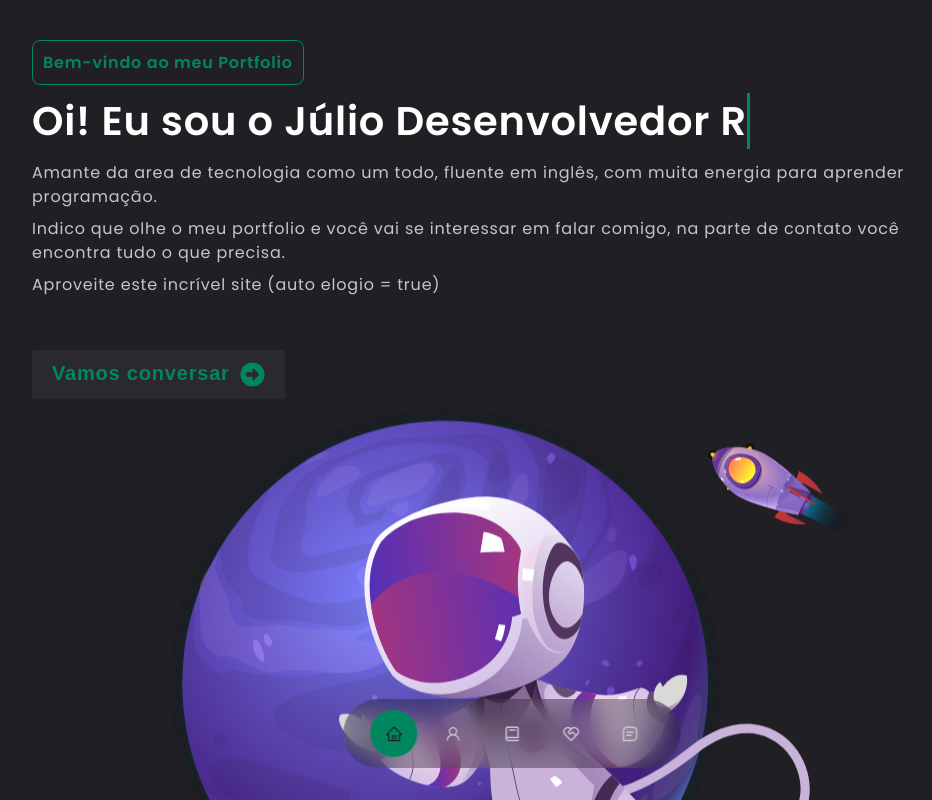
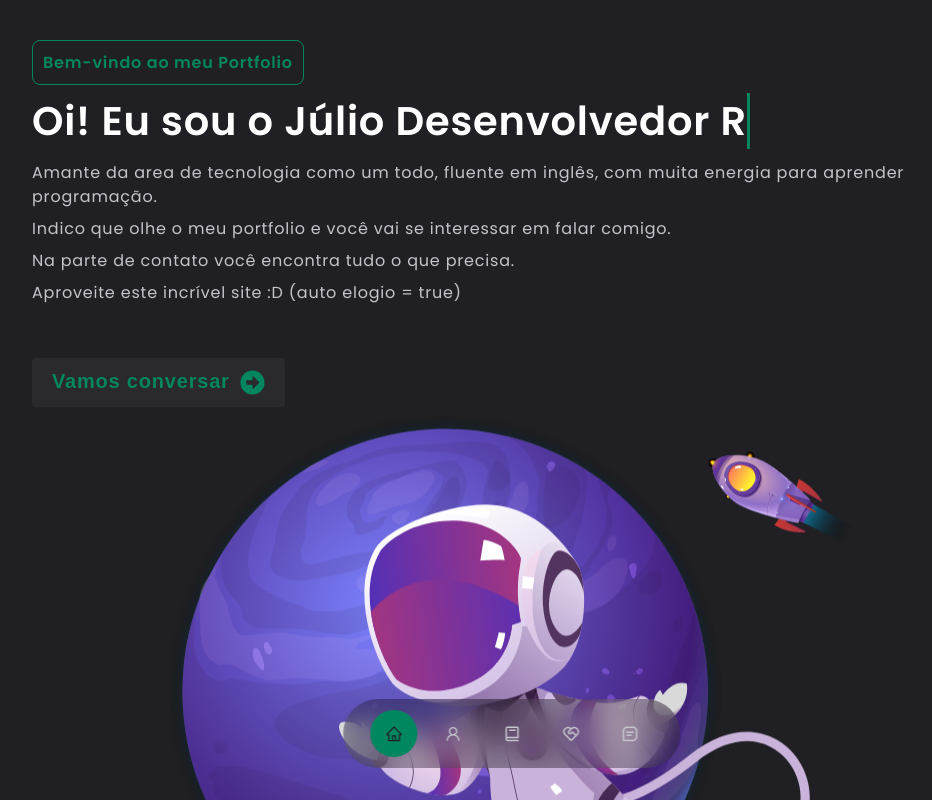
Before and after one commit to julio-henrique/portfolio-oficial, a React (Vite) app: page / in a window 1280 px wide. Shown: the top 800 px of the page, without its empty margins (128-1060 px from the left). Built offline with nearby package versions, Linux system fonts and the light colour scheme.

Commit message:
improving ux

```diff
--- a/src/components/HeaderTest/index.jsx
+++ b/src/components/HeaderTest/index.jsx
@@ -63,9 +63,10 @@ export const HeaderTest = () => {
                                         Amante da area de tecnologia como um todo, fluente em inglês, com muita energia para aprender programação.
                                     </p>
                                     <p>
-                                        Indico que olhe o meu portfolio e você vai se interessar em falar comigo, na parte de contato você encontra tudo o que precisa.
+                                        Indico que olhe o meu portfolio e você vai se interessar em falar comigo.
                                     </p>
-                                    <p>Aproveite este incrível site (auto elogio = true)</p>
+                                    <p>Na parte de contato você encontra tudo o que precisa.</p>
+                                    <p>Aproveite este incrível site :D (auto elogio = true)</p>
                                     <button><a href="#contact">Vamos conversar <FaArrowAltCircleRight size={25} /></a></button>
                                 </div>}
                         </TrackVisibility>
```
